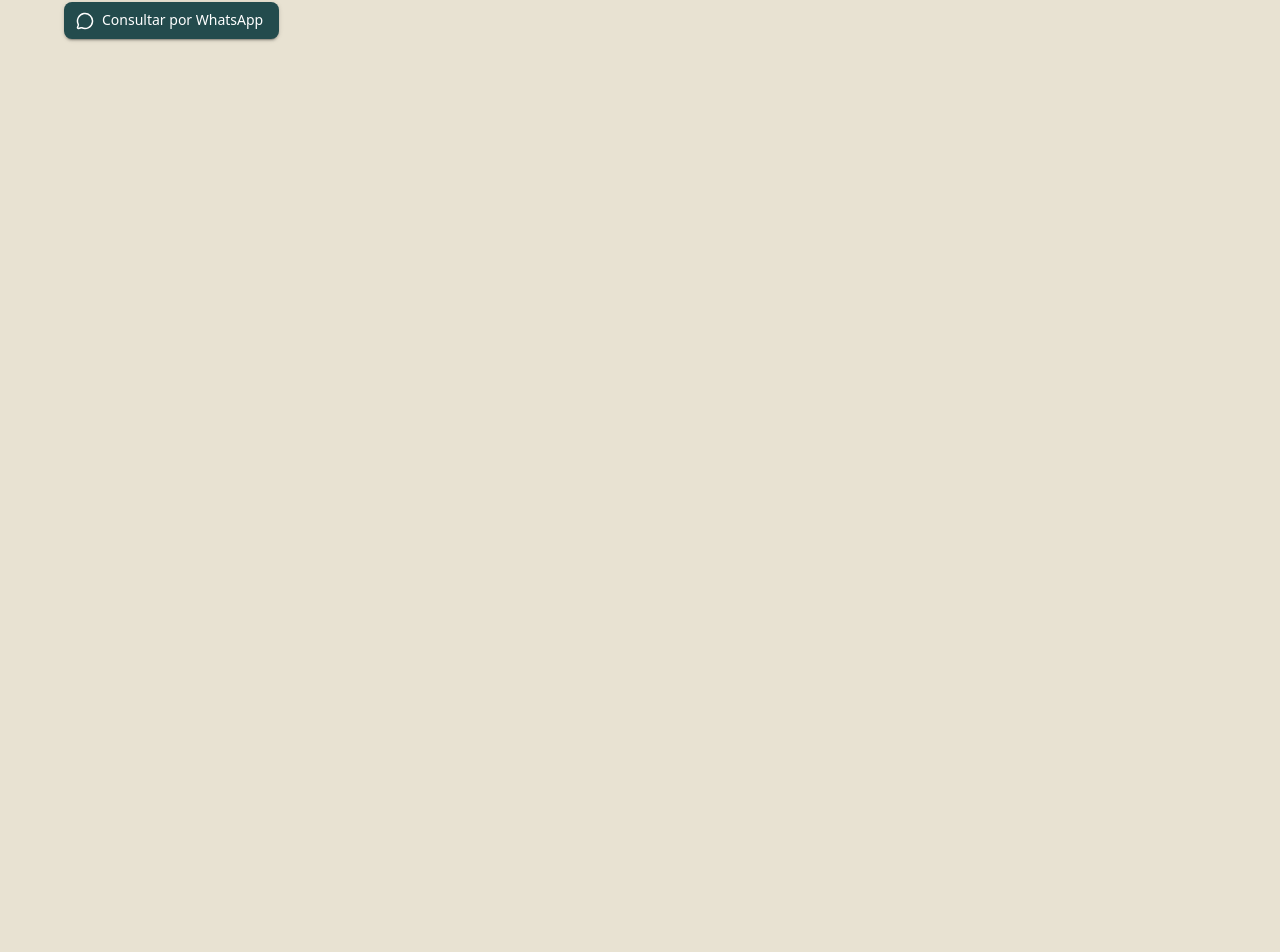
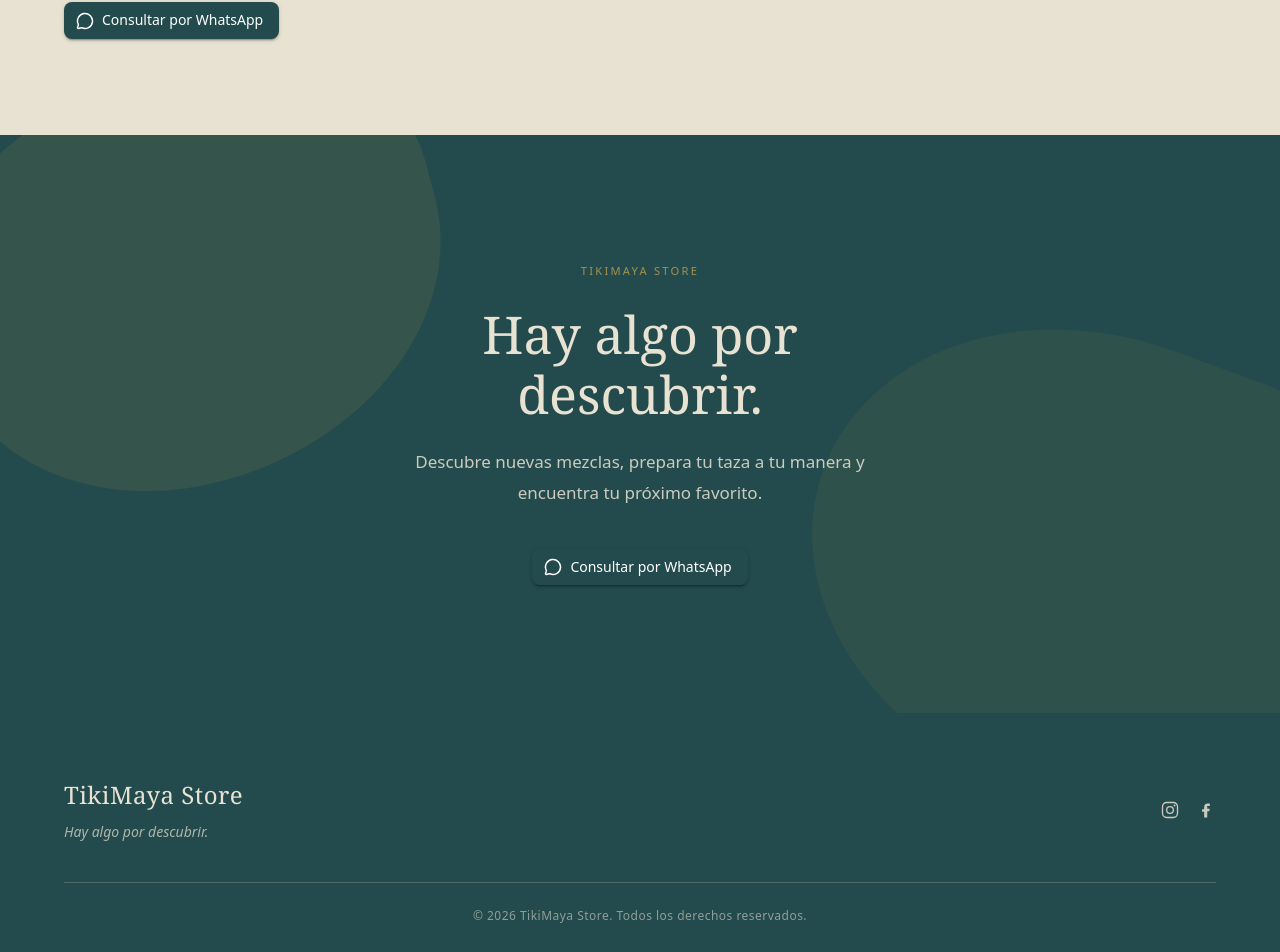
Before and after one commit to Rolandoxdev/tikiMayaStore, a React (Vite) app: page / in a window 1280 px wide. Shown: the part 4767-5719 px from the top of the page. Before the commit the page ends 4902 px from the top, so only its background shows below. Built offline with nearby package versions, Linux system fonts and the light colour scheme.

Commit message:
feat: complete landing page structure

```diff
--- a/src/App.tsx
+++ b/src/App.tsx
@@ -1,5 +1,6 @@
 import { Box } from '@mui/material'
 import { SiteHeader } from './components/layout/SiteHeader'
+import { SiteFooter } from './components/layout/SiteFooter'
 import { HeroSection } from './components/sections/HeroSection'
 import { IntroSection } from './components/sections/IntroSection'
 import { ProductSection } from './components/sections/ProductSection'
@@ -7,6 +8,7 @@ import { KitSection } from './components/sections/KitSection'
 import { BrewGuideSection } from './components/sections/BrewGuideSection'
 import { SocialSection } from './components/sections/SocialSection'
 import { HowToBuySection } from './components/sections/HowToBuySection'
+import { FinalCtaSection } from './components/sections/FinalCtaSection'
 
 function App() {
   return (
@@ -19,6 +21,8 @@ function App() {
       <BrewGuideSection />
       <SocialSection />
       <HowToBuySection />
+      <FinalCtaSection />
+      <SiteFooter />
     </Box>
   )
 }
--- /dev/null
+++ b/src/components/layout/SiteFooter.tsx
@@ -0,0 +1,155 @@
+import { Box, Container, Typography } from '@mui/material'
+
+const INSTAGRAM_URL = 'https://instagram.com/tikimayastore'
+const FACEBOOK_URL = 'https://www.facebook.com/profile.php?id=61594489862752'
+
+function InstagramIcon({ size = 18 }: { size?: number }) {
+  return (
+    <svg
+      aria-hidden="true"
+      fill="none"
+      height={size}
+      viewBox="0 0 24 24"
+      width={size}
+      xmlns="http://www.w3.org/2000/svg"
+    >
+      <rect
+        height="18"
+        rx="5"
+        stroke="currentColor"
+        strokeWidth="1.6"
+        width="18"
+        x="3"
+        y="3"
+      />
+      <circle cx="12" cy="12" r="4" stroke="currentColor" strokeWidth="1.6" />
+      <circle cx="17.5" cy="6.5" fill="currentColor" r="1.2" />
+    </svg>
+  )
+}
+
+function FacebookIcon({ size = 18 }: { size?: number }) {
+  return (
+    <svg
+      aria-hidden="true"
+      fill="currentColor"
+      height={size}
+      viewBox="0 0 24 24"
+      width={size}
+      xmlns="http://www.w3.org/2000/svg"
+    >
+      <path d="M13.5 21v-7.5h2.5l.4-3h-2.9V8.6c0-.87-.24-1.46-1.49-1.46H16.6V4.43c-.3-.04-1.34-.13-2.55-.13-2.52 0-4.25 1.54-4.26 4.37v2.33H7.3v3h2.5V21h3.7z" />
+    </svg>
+  )
+}
+
+export function SiteFooter() {
+  return (
+    <Box
+      component="footer"
+      sx={{
+        backgroundColor: 'primary.main',
+        color: 'secondary.main',
+        py: { xs: 6, md: 8 },
+      }}
+    >
+      <Container maxWidth="lg">
+        <Box
+          sx={{
+            display: 'flex',
+            flexDirection: { xs: 'column', md: 'row' },
+            justifyContent: 'space-between',
+            alignItems: { xs: 'flex-start', md: 'center' },
+            gap: { xs: 4, md: 4 },
+            mb: { xs: 4, md: 5 },
+          }}
+        >
+          <Box>
+            <Typography
+              component="p"
+              sx={{
+                fontFamily: 'Georgia, "Times New Roman", serif',
+                fontSize: { xs: '1.375rem', md: '1.5rem' },
+                fontWeight: 400,
+                color: 'secondary.main',
+                mb: 1,
+                letterSpacing: '0.02em',
+              }}
+            >
+              TikiMaya Store
+            </Typography>
+            <Typography
+              component="p"
+              sx={{
+                fontSize: '0.875rem',
+                color: 'secondary.main',
+                opacity: 0.7,
+                fontStyle: 'italic',
+              }}
+            >
+              Hay algo por descubrir.
+            </Typography>
+          </Box>
+
+          <Box
+            sx={{
+              display: 'flex',
+              alignItems: 'center',
+              gap: 2,
+              color: 'secondary.main',
+              opacity: 0.85,
+              '& a': {
+                color: 'inherit',
+                display: 'inline-flex',
+                alignItems: 'center',
+                justifyContent: 'center',
+                transition: 'opacity 0.2s ease',
+                '&:hover': {
+                  opacity: 1,
+                },
+              },
+            }}
+          >
+            <a
+              aria-label="TikiMaya Store en Instagram"
+              href={INSTAGRAM_URL}
+              rel="noopener noreferrer"
+              target="_blank"
+            >
+              <InstagramIcon size={20} />
+            </a>
+            <a
+              aria-label="TikiMaya Store en Facebook"
+              href={FACEBOOK_URL}
+              rel="noopener noreferrer"
+              target="_blank"
+            >
+              <FacebookIcon size={20} />
+            </a>
+          </Box>
+        </Box>
+
+        <Box
+          sx={{
+            borderTop: '1px solid',
+            borderColor: 'rgba(232, 226, 210, 0.2)',
+            pt: 3,
+          }}
+        >
+          <Typography
+            component="p"
+            sx={{
+              fontSize: '0.75rem',
+              letterSpacing: '0.04em',
+              color: 'secondary.main',
+              opacity: 0.55,
+              textAlign: { xs: 'left', md: 'center' },
+            }}
+          >
+            © 2026 TikiMaya Store. Todos los derechos reservados.
+          </Typography>
+        </Box>
+      </Container>
+    </Box>
+  )
+}
--- /dev/null
+++ b/src/components/sections/FinalCtaSection.tsx
@@ -0,0 +1,110 @@
+import { Box, Container, Typography } from '@mui/material'
+import { createWhatsAppLink } from '../../utils/whatsapp'
+import { WhatsAppCta } from '../../features/whatsapp/WhatsAppCta'
+import { whatsappConfig } from '../../features/whatsapp/config'
+
+export function FinalCtaSection() {
+  const whatsappHref = createWhatsAppLink({
+    phoneNumber: whatsappConfig.phoneNumber,
+    message: whatsappConfig.defaultMessage,
+  })
+
+  return (
+    <Box
+      component="section"
+      id="final-cta"
+      sx={{
+        py: { xs: 10, md: 16 },
+        backgroundColor: 'primary.main',
+        color: 'secondary.main',
+        position: 'relative',
+        overflow: 'hidden',
+      }}
+    >
+      <Box
+        aria-hidden
+        sx={{
+          position: 'absolute',
+          top: '-10%',
+          left: '-5%',
+          width: '40%',
+          height: '70%',
+          backgroundColor: 'rgba(251, 191, 73, 0.08)',
+          borderRadius: '50% 40% 60% 50%',
+          transform: 'rotate(-15deg)',
+        }}
+      />
+      <Box
+        aria-hidden
+        sx={{
+          position: 'absolute',
+          bottom: '-15%',
+          right: '-8%',
+          width: '45%',
+          height: '80%',
+          backgroundColor: 'rgba(251, 191, 73, 0.05)',
+          borderRadius: '60% 40% 50% 60%',
+          transform: 'rotate(20deg)',
+        }}
+      />
+
+      <Container maxWidth="md" sx={{ position: 'relative', zIndex: 1 }}>
+        <Box
+          sx={{
+            display: 'flex',
+            flexDirection: 'column',
+            alignItems: 'center',
+            textAlign: 'center',
+          }}
+        >
+          <Typography
+            component="p"
+            sx={{
+              fontSize: '0.7rem',
+              fontWeight: 500,
+              letterSpacing: '0.2em',
+              textTransform: 'uppercase',
+              mb: 3,
+              opacity: 0.6,
+              color: 'accent.main',
+            }}
+          >
+            TikiMaya Store
+          </Typography>
+
+          <Typography
+            component="h2"
+            sx={{
+              fontFamily: 'Georgia, "Times New Roman", serif',
+              fontSize: { xs: '2.25rem', sm: '2.75rem', md: '3.25rem' },
+              fontWeight: 400,
+              lineHeight: 1.15,
+              color: 'secondary.main',
+              mb: 3,
+              maxWidth: '16ch',
+            }}
+          >
+            Hay algo por descubrir.
+          </Typography>
+
+          <Typography
+            component="p"
+            sx={{
+              fontSize: { xs: '0.9375rem', md: '1.0625rem' },
+              lineHeight: 1.8,
+              color: 'secondary.main',
+              opacity: 0.85,
+              mb: 5,
+              maxWidth: '52ch',
+            }}
+          >
+            Descubre nuevas mezclas, prepara tu taza a tu manera y encuentra tu próximo
+            favorito.
+          </Typography>
+
+          <WhatsAppCta href={whatsappHref} label="Consultar por WhatsApp" />
+        </Box>
+      </Container>
+    </Box>
+  )
+}
```
